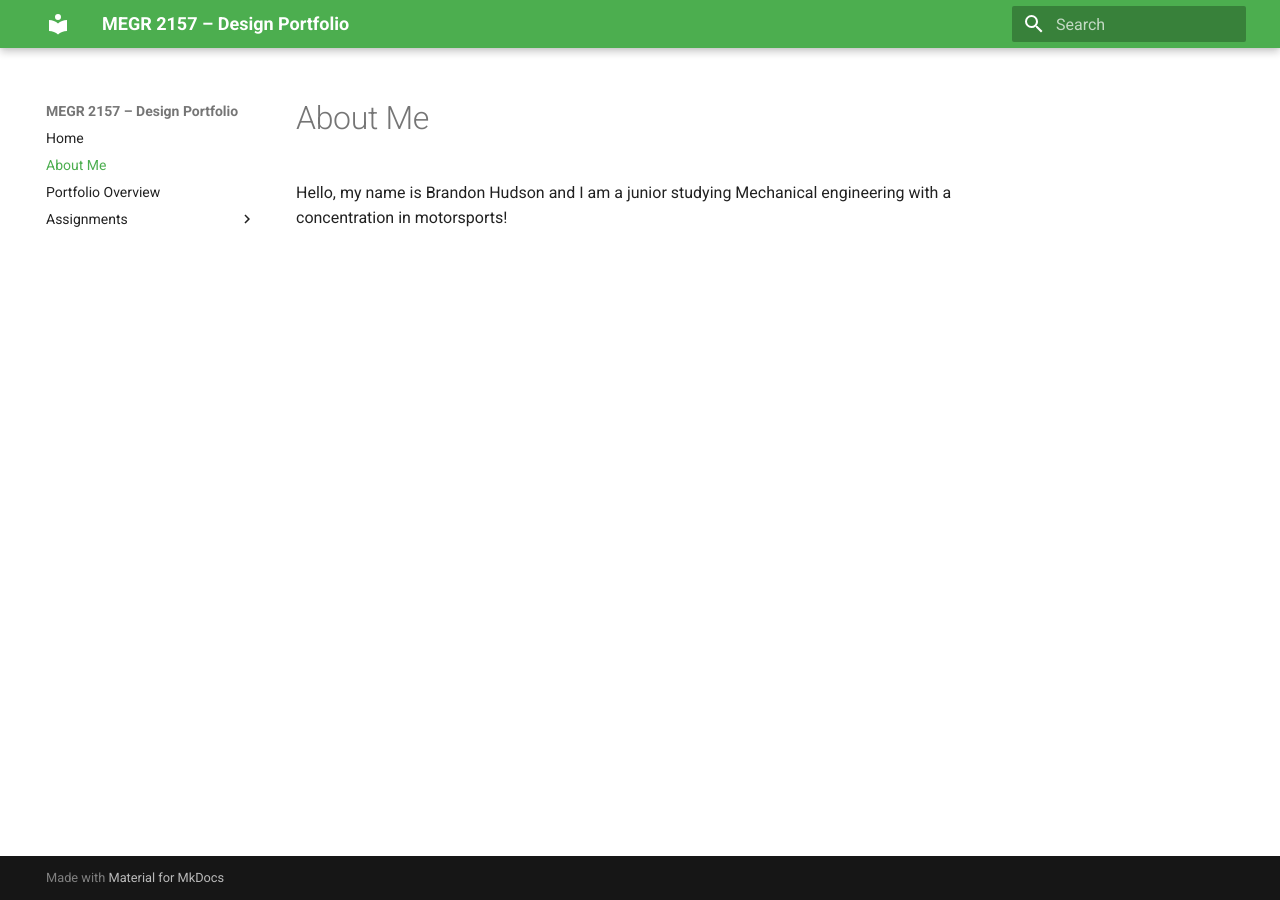
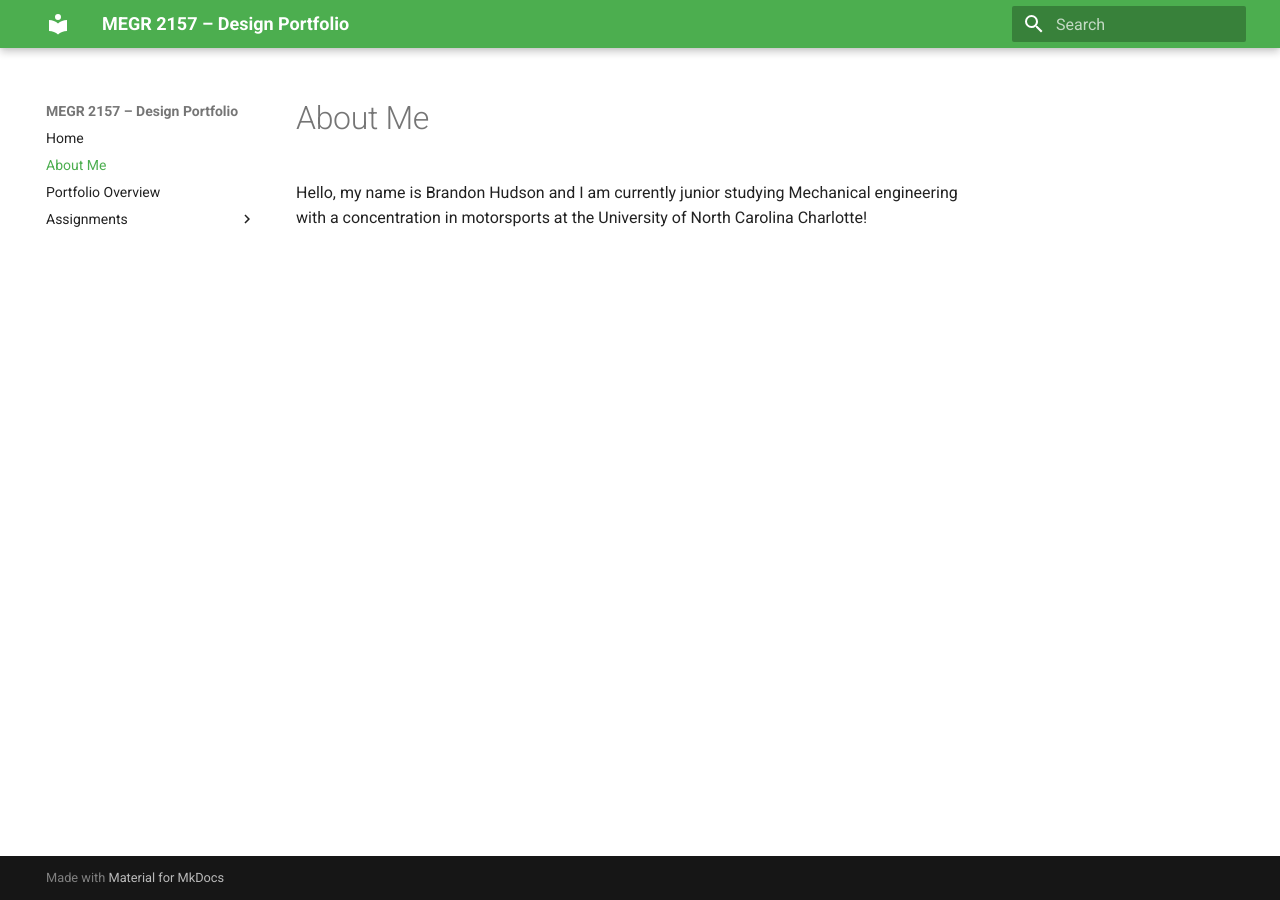
Before and after one commit to brandonhudson11/megr2157-portfolio, an MkDocs documentation site: the page built from docs/aboutme/index.md, in a window 1280 px wide. Built offline with MkDocs 1.6.1 and Material for MkDocs 9.7.7, drawn with Linux system fonts in a browser that asks for light colours.

Commit message:
Update introduction in About Me section

```diff
--- a/docs/aboutme/index.md
+++ b/docs/aboutme/index.md
@@ -1,2 +1,2 @@
 #About Me
-Hello, my name is Brandon Hudson and I am a junior studying Mechanical engineering with a concentration in motorsports!
+Hello, my name is Brandon Hudson and I am currently junior studying Mechanical engineering with a concentration in motorsports at the University of North Carolina Charlotte!
```
